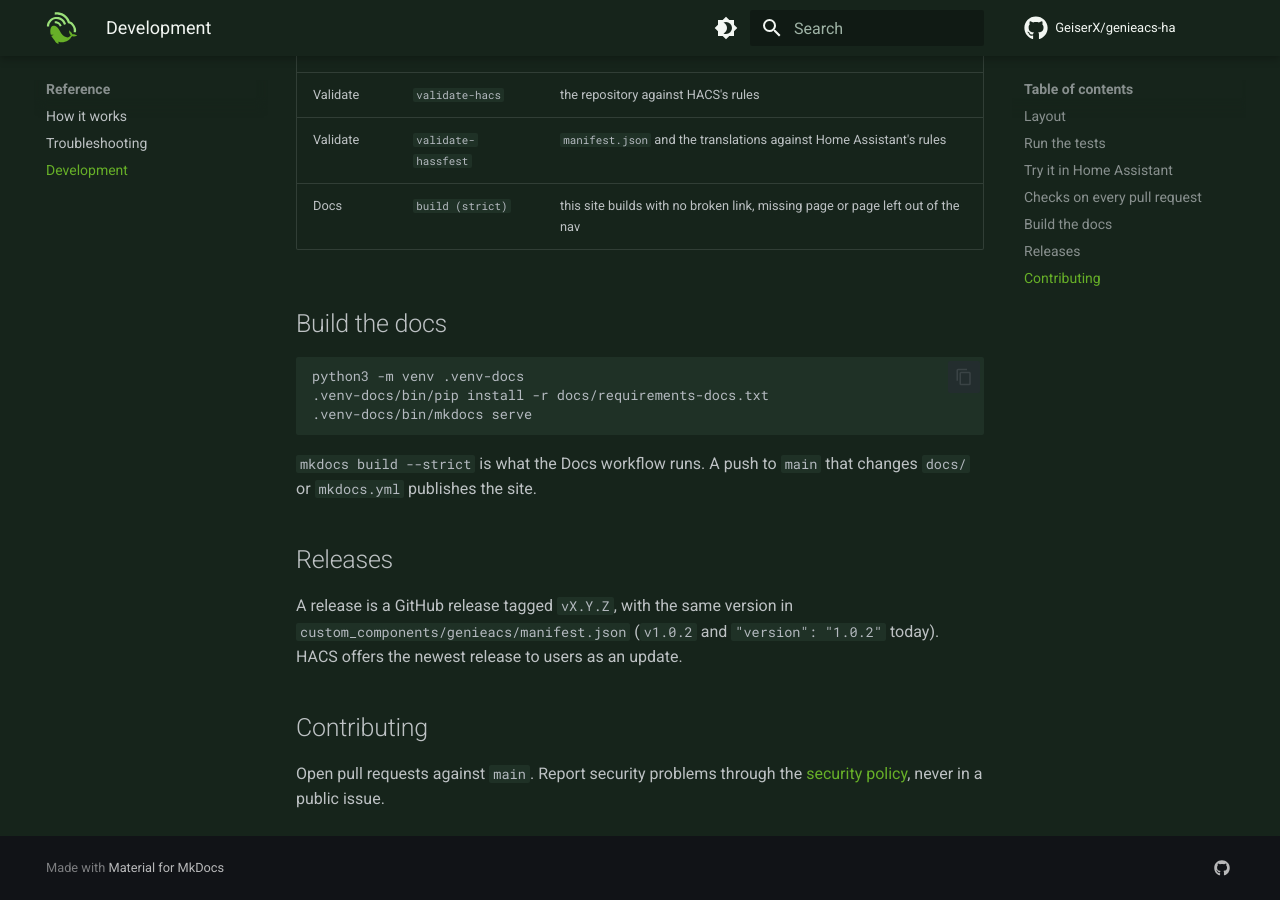
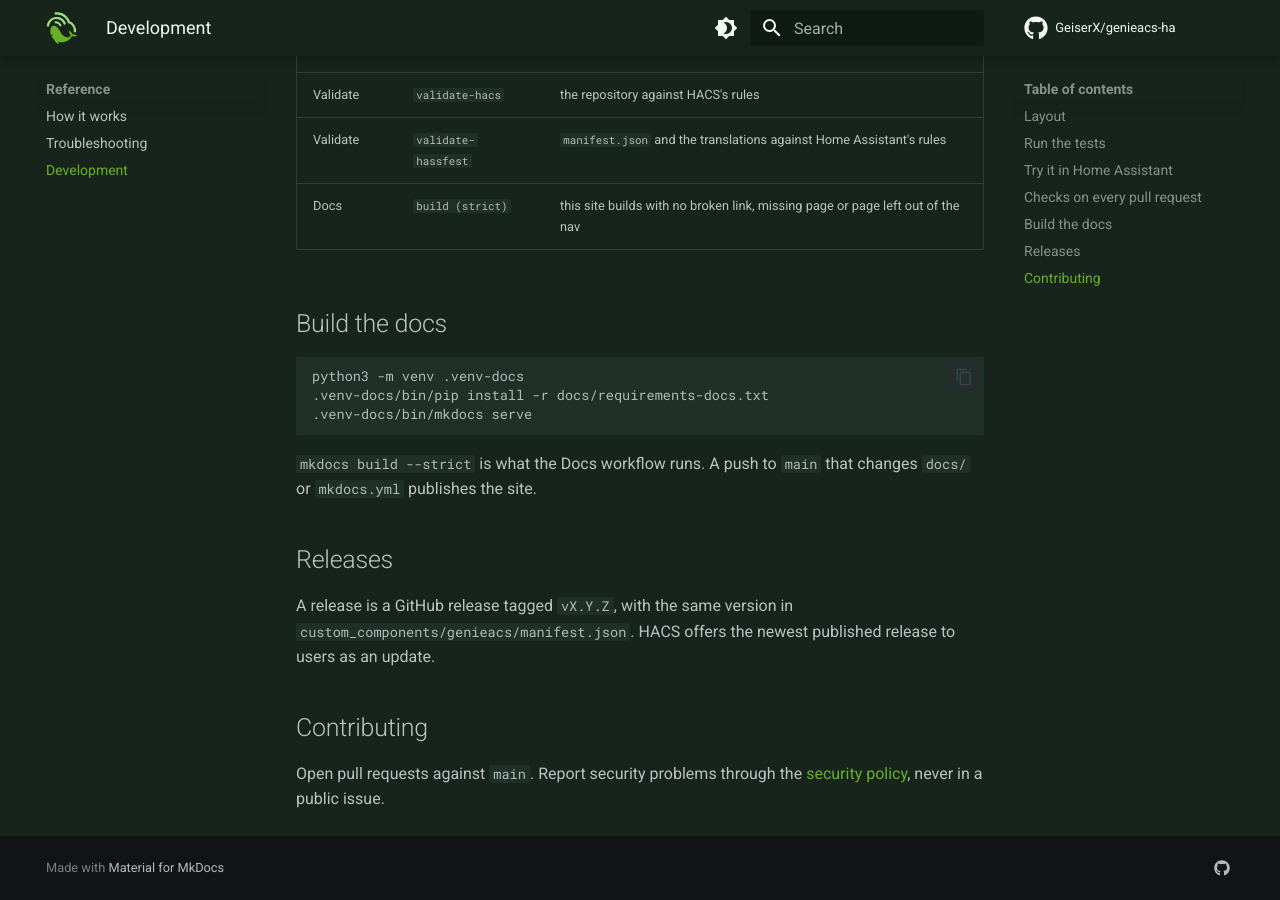
Before and after one commit to GeiserX/genieacs-ha, an MkDocs documentation site: the page built from docs/development.md, in a window 1280 px wide and 900 px high, scrolled down 996 px. Built offline with MkDocs 1.6.1 and Material for MkDocs 9.7.7, drawn with Linux system fonts in a browser that asks for light colours; comment, search, counter and statistics services are not loaded.

Commit message:
docs(development): stop pinning the current version so the release notes cannot go stale

```diff
--- a/docs/development.md
+++ b/docs/development.md
@@ -51,8 +51,8 @@
 ## Releases
 
 A release is a GitHub release tagged `vX.Y.Z`, with the same version in
-`custom_components/genieacs/manifest.json` (`v1.0.2` and `"version": "1.0.2"` today). HACS offers the newest
-release to users as an update.
+`custom_components/genieacs/manifest.json`. HACS offers the newest published release to users as an
+update.
 
 ## Contributing
 
```
